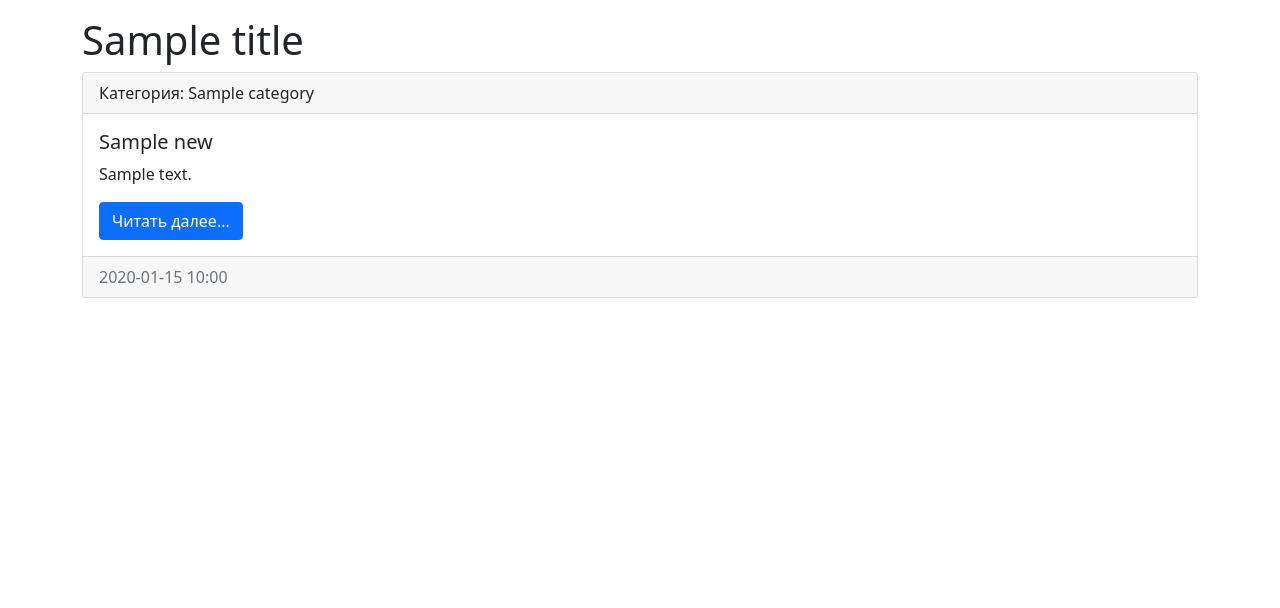
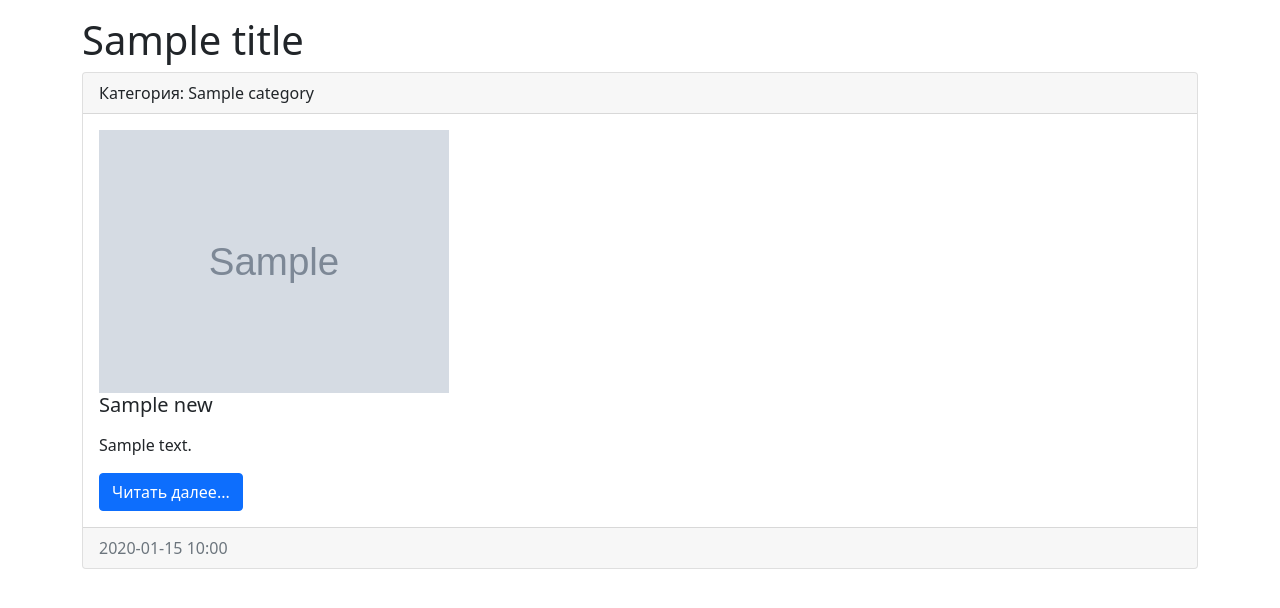
Before and after one commit to AlexGordeev/django_tutorial, a Django app: template mysite/news/templates/news/index.html in a window 1280 px wide. Shown: the part 56-664 px from the top of the page. Run offline with Django 3.2, Linux system fonts and the light colour scheme; tables that the repository leaves empty hold one stand-in row (values such as "Sample post"); the template is opened without the code that fills it: values that come from a table or form of the project are taken from there, most other values are stand-ins (such as "Sample title", 1, 10 or a date in 2020); grey boxes marked "Sample" are stand-in pictures; parts of the project's set-up code (start-up, migrations or seed data) failed here and were passed over.

Commit message:
filters (lesson 1-16)

```diff
--- a/mysite/news/templates/news/index.html
+++ b/mysite/news/templates/news/index.html
@@ -45,9 +45,18 @@
                 Категория: {{ news_item.category }}
               </div>
               <div class="card-body">
-                <h5 class="card-title">{{ news_item.title }}</h5>
-                <p class="card-text">{{ news_item.content }}</p>
-                <a href="#" class="btn btn-primary">Читать далее...</a>
+                <div class="media">
+                  {% if news_item.photo %}
+                    <img class="mr-3" src="{{ news_item.photo.url }}" alt="no photo" width="350">
+                  {% else %}
+                    <img class="mr-3" src="https://picsum.photos/id/1060/350/235/?blur=2" alt="no photo">
+                  {% endif %}
+                  <div class="media-body">
+                    <h5 class="card-title">{{ news_item.title }}</h5>
+                    <p class="card-text">{{ news_item.content|linebreaks|truncatewords:50 }}</p>
+                    <a href="#" class="btn btn-primary">Читать далее...</a>
+                  </div>
+                </div>
               </div>
               <div class="card-footer text-muted">
                 {{ news_item.created_at|date:"Y-m-d H:i" }}
```
